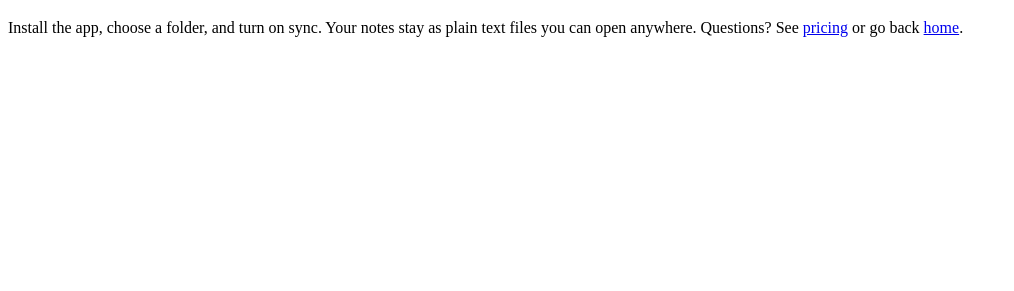
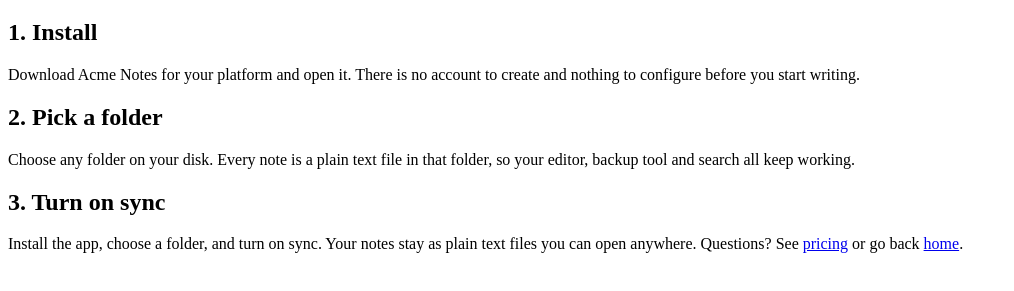
Before and after one commit to SurendharVr/sitemend-demo, a plain HTML site: page site/docs/index.html in a window 1280 px wide. Shown: the part 87-378 px from the top of the page, without its empty margins (0-1014 px from the left). Drawn offline with Linux system fonts and the light colour scheme.

Commit message:
Expand the getting started guide (#1)

```diff
--- a/site/docs/index.html
+++ b/site/docs/index.html
@@ -15,6 +15,11 @@
 <nav><a href="/">Home</a> · <a href="/docs/">Docs</a> · <a href="/pricing/">Pricing</a></nav>
 <main>
 <h1>Getting started with Acme Notes</h1>
+<h2>1. Install</h2>
+<p>Download Acme Notes for your platform and open it. There is no account to create and nothing to configure before you start writing.</p>
+<h2>2. Pick a folder</h2>
+<p>Choose any folder on your disk. Every note is a plain text file in that folder, so your editor, backup tool and search all keep working.</p>
+<h2>3. Turn on sync</h2>
 <p>Install the app, choose a folder, and turn on sync. Your notes stay as plain text files you can open anywhere. Questions? See <a href="/pricing/">pricing</a> or go back <a href="/">home</a>.</p>
 </main>
 </body>
```
